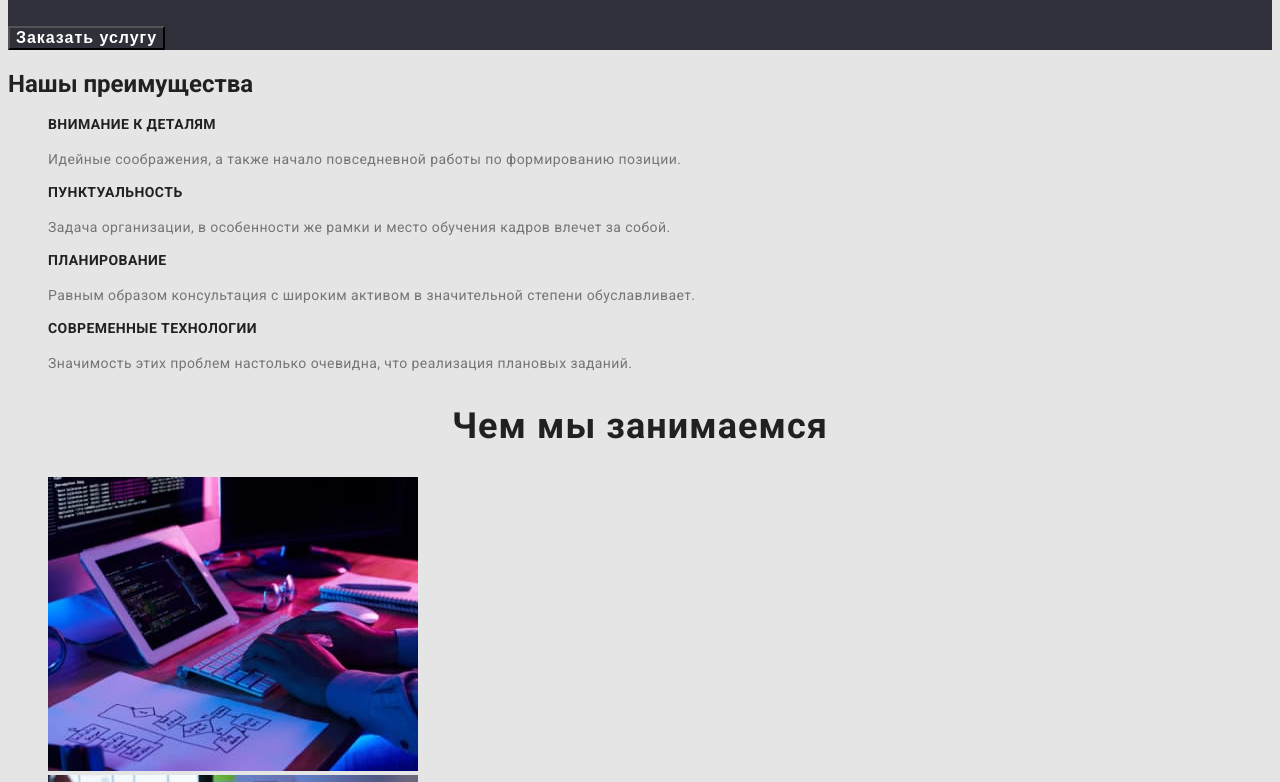
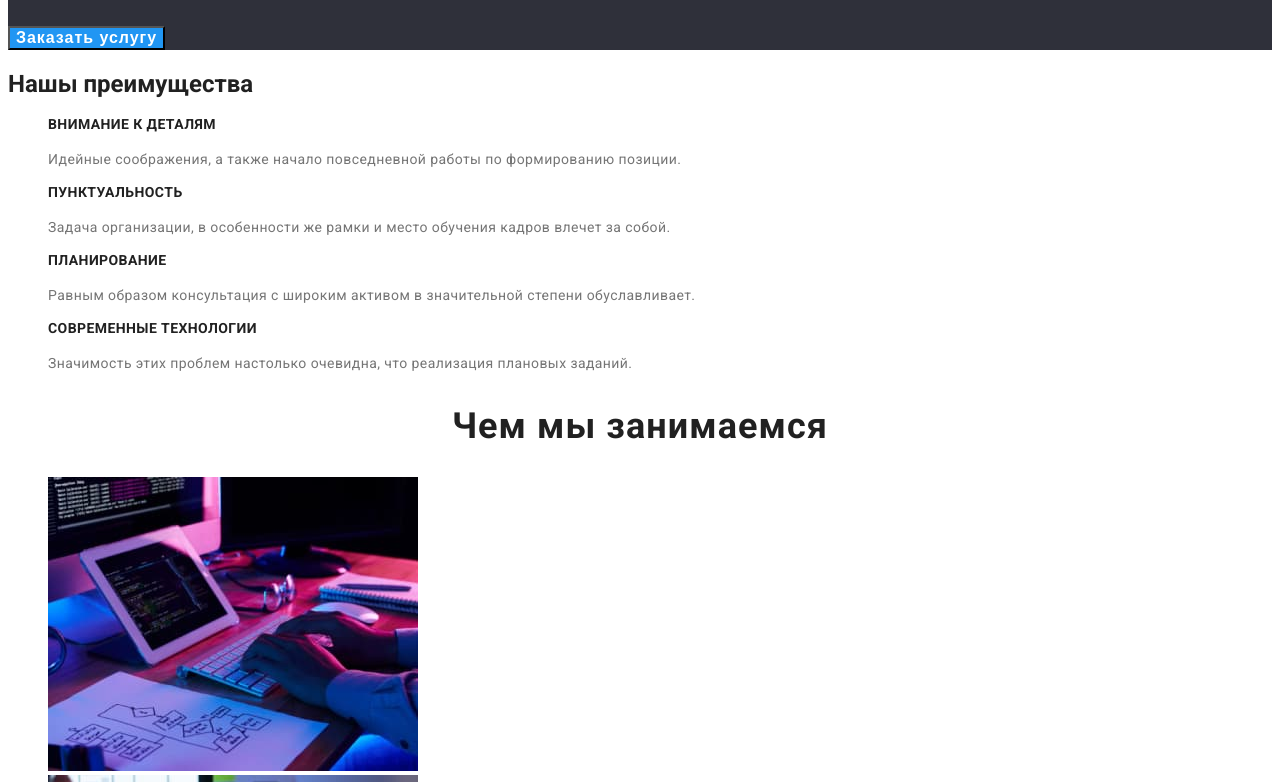
Before and after one commit to Vasyl-Turko/goit-markup-hw-02, a plain HTML site: page index.html in a window 1280 px wide. Shown: the part 318-1100 px from the top of the page. Drawn offline with Linux system fonts and the light colour scheme.

Commit message:
commit4
decided all problem

```diff
--- a/css/styles.css
+++ b/css/styles.css
@@ -16,7 +16,6 @@ body {
   font-family: Roboto, sans-serif;
   font-style: normal;
   color: var(--main-font-color);
-  background-color: #e5e5e5;
 }
 
 .navigation-item-selected {
@@ -102,12 +101,13 @@ body {
   text-align: center;
   letter-spacing: 0.06em;
   color: #ffffff;
-  background-color: transparent;
+  background-color: var(--accent-color);
   cursor: pointer;
 }
 .modal-btn:focus,
 .modal-btn:hover {
-  background-color: var(--accent-color);
+  background: #188ce8;
+  box-shadow: 0px 4px 4px rgba(0, 0, 0, 0.15);
 }
 
 .features-item-title {
```
